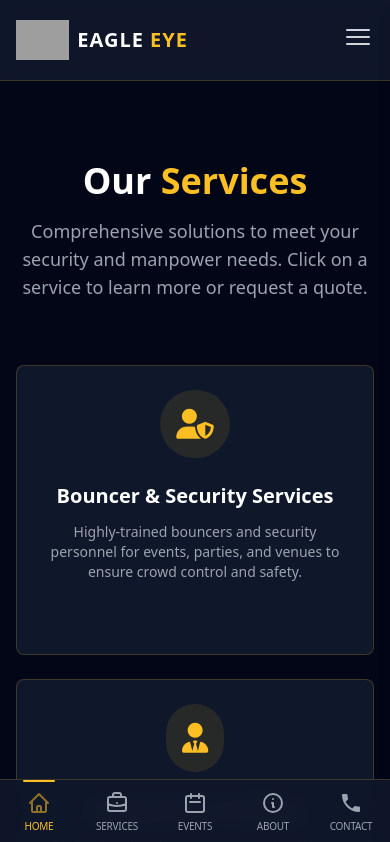
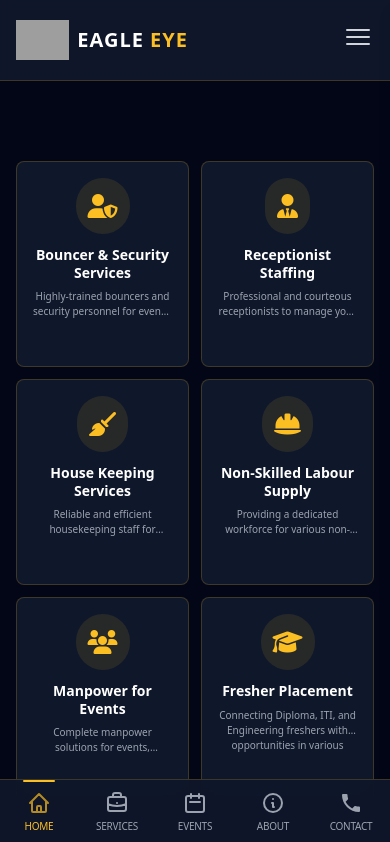
Before and after one commit to netcreek143/Eagle-Eye-Bouncer-Manpower-Services, a React (Vite) app: page / in a window 390 px wide. Shown: the top 842 px of the page. Built offline with nearby package versions, Linux system fonts and the light colour scheme; grey boxes are pictures that could not be loaded.

Commit message:
Refine Services UI: 2-column mobile grid and remove redundant section header

```diff
--- a/components/HomePage.tsx
+++ b/components/HomePage.tsx
@@ -74,29 +74,20 @@ const HomePage: React.FC<HomePageProps> = ({ setCurrentPage }) => {
             {/* Our Services Section - New Priority Section */}
             <section id="our-services" className="py-20 md:py-32 bg-slate-950 scroll-mt-20">
                 <div className="container mx-auto px-4 sm:px-6 lg:px-8">
-                    <div className="text-center mb-16">
-                        <h2 className="text-4xl md:text-5xl font-extrabold text-white">
-                            Our <span className="text-amber-400">Services</span>
-                        </h2>
-                        <p className="mt-4 text-lg text-gray-400 max-w-3xl mx-auto">
-                            Comprehensive solutions to meet your security and manpower needs. Click on a service to learn more or request a quote.
-                        </p>
-                    </div>
-
-                    <div className="grid grid-cols-1 sm:grid-cols-2 lg:grid-cols-3 gap-6 md:gap-8">
+                    <div className="grid grid-cols-2 sm:grid-cols-2 lg:grid-cols-3 gap-3 sm:gap-6 md:gap-8">
                         {services.map((service, index) => (
                             <div
                                 key={index}
                                 onClick={() => setSelectedService(service)}
-                                className="bg-slate-900 p-6 md:p-8 rounded-lg border border-amber-400/20 flex flex-col items-center text-center transform hover:-translate-y-2 transition-all duration-300 cursor-pointer hover:border-amber-400/50 group"
+                                className="bg-slate-900 p-4 sm:p-6 md:p-8 rounded-lg border border-amber-400/20 flex flex-col items-center text-center transform hover:-translate-y-2 transition-all duration-300 cursor-pointer hover:border-amber-400/50 group"
                             >
-                                <div className="bg-amber-400/10 p-4 rounded-full mb-6 group-hover:bg-amber-400/20 transition-colors">
-                                    <i className={`${service.icon} text-amber-400 text-3xl md:text-4xl`}></i>
+                                <div className="bg-amber-400/10 p-3 sm:p-4 rounded-full mb-3 sm:mb-6 group-hover:bg-amber-400/20 transition-colors">
+                                    <i className={`${service.icon} text-amber-400 text-2xl sm:text-3xl md:text-4xl`}></i>
                                 </div>
-                                <h3 className="text-xl md:text-2xl font-semibold text-white mb-3 group-hover:text-amber-400 transition-colors">{service.title}</h3>
-                                <p className="text-gray-400 text-sm md:text-base flex-grow">{service.description}</p>
-                                <div className="mt-6 text-amber-400 font-medium flex items-center gap-2 opacity-0 group-hover:opacity-100 transition-opacity">
-                                    View Details <i className="fas fa-arrow-right text-sm"></i>
+                                <h3 className="text-sm sm:text-xl md:text-2xl font-semibold text-white mb-2 sm:mb-3 group-hover:text-amber-400 transition-colors leading-tight">{service.title}</h3>
+                                <p className="text-gray-400 text-[10px] sm:text-sm md:text-base flex-grow line-clamp-2 sm:line-clamp-none">{service.description}</p>
+                                <div className="mt-4 sm:mt-6 text-amber-400 font-medium flex items-center gap-1 sm:gap-2 opacity-0 group-hover:opacity-100 transition-opacity text-[10px] sm:text-sm">
+                                    View Details <i className="fas fa-arrow-right text-[8px] sm:text-sm"></i>
                                 </div>
                             </div>
                         ))}
```
